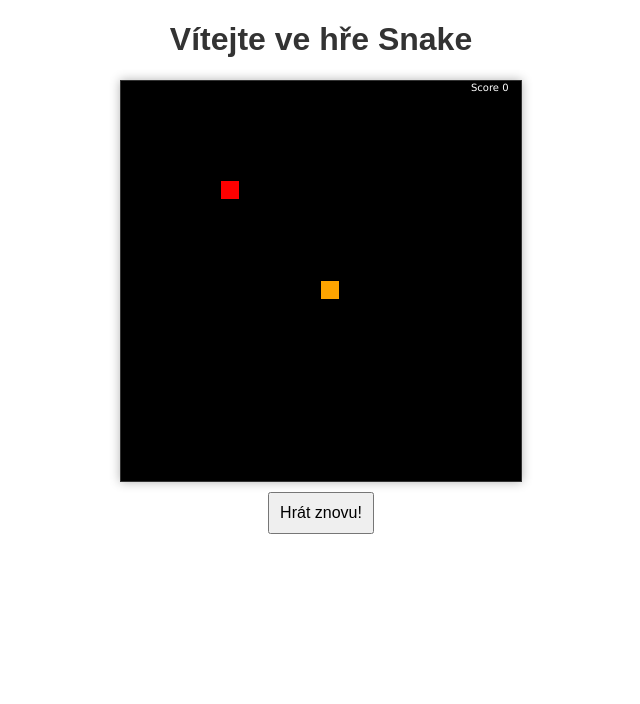
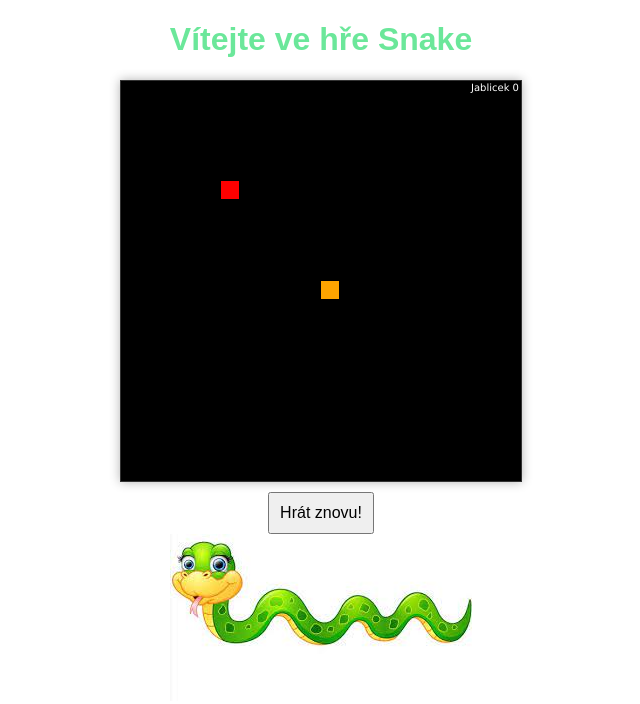
Before and after one commit to Stoklasavasek/Snejks, a plain HTML site: page index.html in a window 1280 px wide. Shown: the whole page, without its empty margins (319-959 px from the left). Drawn offline with Linux system fonts and the light colour scheme.

Commit message:
Add files via upload

```diff
--- a/index.html
+++ b/index.html
@@ -15,7 +15,7 @@
             font-family: 'Arial', sans-serif;
         }
         h1 {
-            color: #333;
+            color: #11d85d9f;
         }
         canvas {
             border: 1px solid #333;
@@ -36,5 +36,6 @@
     <canvas id="game" width="400" height="400"></canvas>
     <button id="restartButton">Hrát znovu!</button>
     <script src="index.js"></script>
+    <img src="had.jpg" alt="Had">
 </body>
 </html>
--- a/index.js
+++ b/index.js
@@ -109,7 +109,7 @@ function isGameOver() {
 function drawScore() {
     ctx.fillStyle = "white";
     ctx.font = "10px Verdana";
-    ctx.fillText("Score " + score, canvas.width - 50, 10);
+    ctx.fillText("Jablicek " + score, canvas.width - 50, 10);
 }
 
 // Vyčištění obrazovky
```
Also changed, not shown: had.jpg (added).
